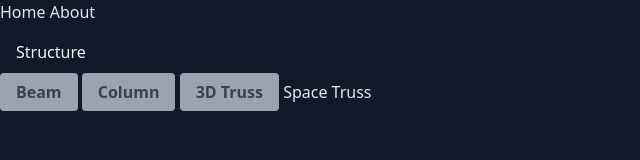
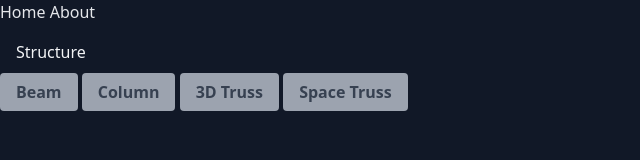
Before and after one commit to reza76py/myWebSite-landingPage, a website: page public/structure/structure.html in a window 1280 px wide. Shown: the whole page, without its empty margins (0-640 px from the left). Drawn offline with nearby package versions, Linux system fonts and the light colour scheme; files that its build step writes are made by us from their sources.

Commit message:
adding (Space Truss) button-adding classname on Space Truss.

```diff
--- a/public/structure/structure.html
+++ b/public/structure/structure.html
@@ -16,7 +16,7 @@
   <a href="beam.html" class="btn">Beam</a>
   <a href="column.html" class="btn">Column</a>
   <a href="https://spacetrussst.rezteche.com/" class="btn">3D Truss</a>
-  <a href="https://spacetruss.rezteche.com/">Space Truss</a>
+  <a href="https://spacetruss.rezteche.com/" class="btn">Space Truss</a>
 
 
 
```
